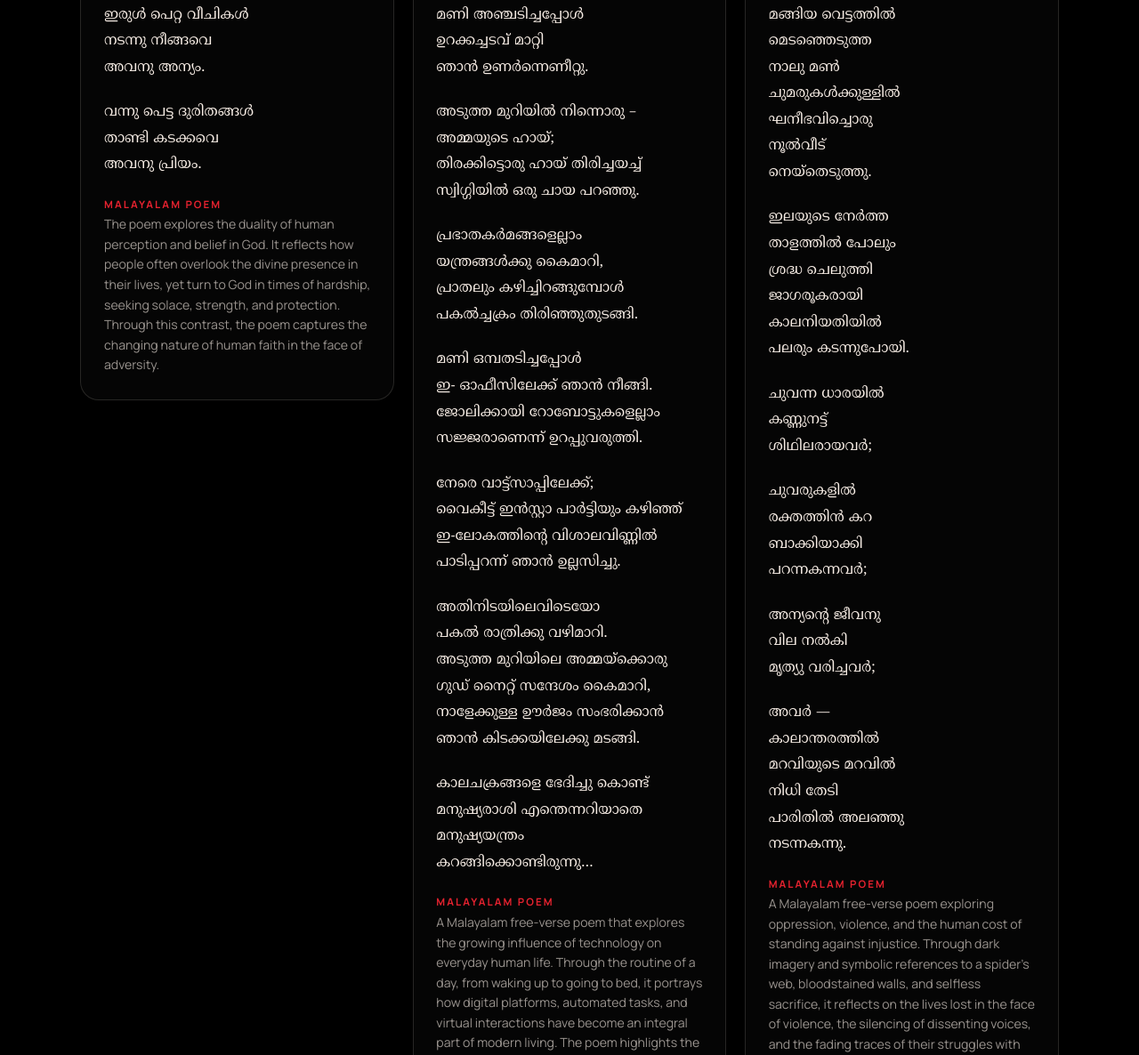
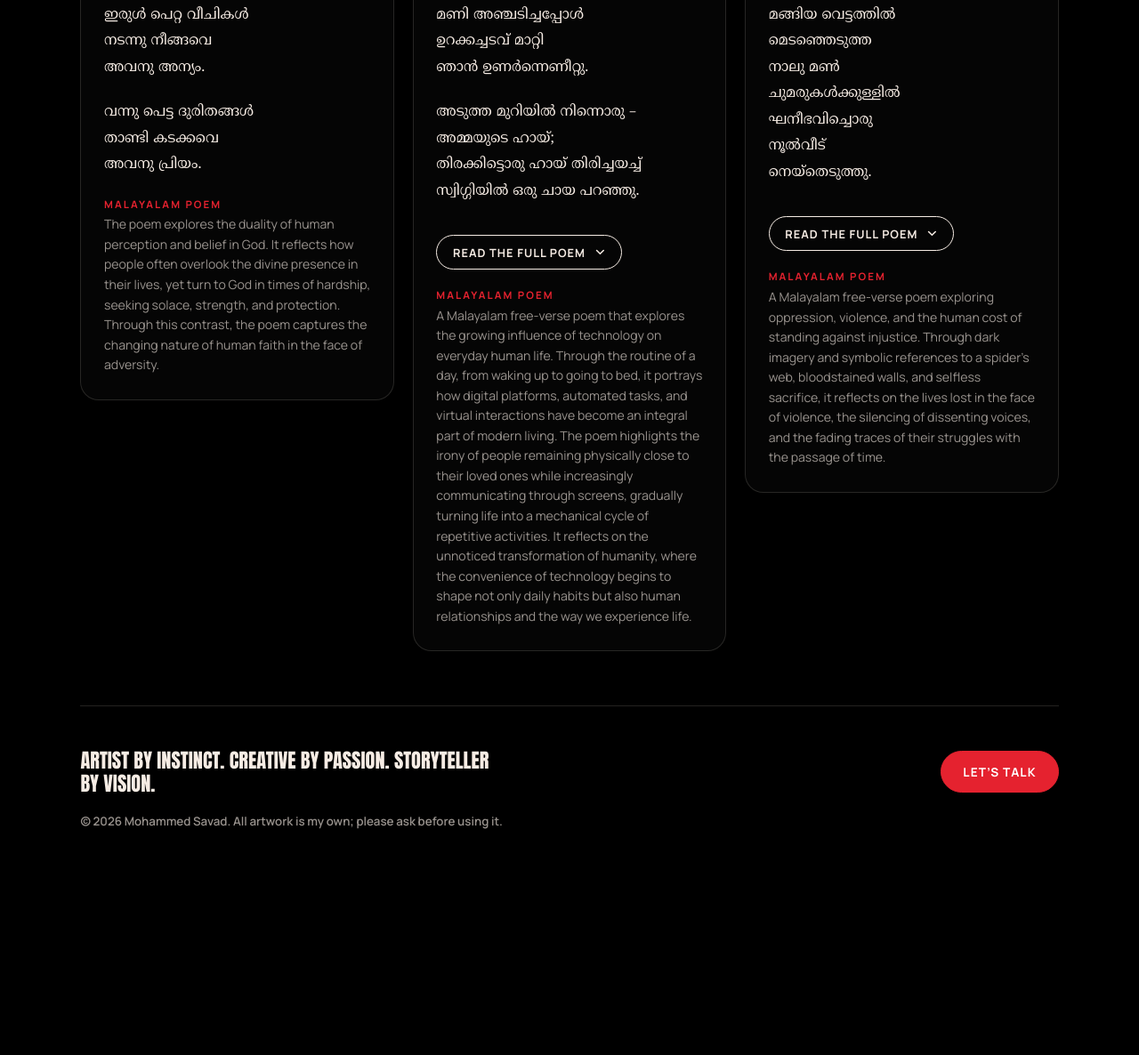
Before and after one commit to mosavad/Savad, a plain HTML site: page work.html in a window 1280 px wide. Shown: the part 4400-5586 px from the top of the page at 89% size. After the commit the page ends 5370 px from the top, so only its background shows below. Drawn offline with Linux system fonts and the light colour scheme.

Commit message:
Add files via upload

```diff
--- a/work.html
+++ b/work.html
@@ -213,7 +213,7 @@ body{background:#000}
       <div class="verse" lang="ml">
         <p>മണി അഞ്ചടിച്ചപ്പോൾ<br>ഉറക്കച്ചടവ് മാറ്റി<br>ഞാൻ ഉണർന്നെണീറ്റു.</p>
         <p>അടുത്ത മുറിയിൽ നിന്നൊരു –<br>അമ്മയുടെ ഹായ്;<br>തിരക്കിട്ടൊരു ഹായ് തിരിച്ചയച്ച്<br>സ്വിഗ്ഗിയില്‍ ഒരു ചായ പറഞ്ഞു.</p>
-        <div class="more" id="more-1">
+        <div class="more" id="more-1" hidden>
           <p>പ്രഭാതകർമങ്ങളെല്ലാം<br>യന്ത്രങ്ങൾക്കു കൈമാറി,<br>പ്രാതലും കഴിച്ചിറങ്ങുമ്പോൾ<br>പകൽച്ചക്രം തിരിഞ്ഞുതുടങ്ങി.</p>
           <p>മണി ഒമ്പതടിച്ചപ്പോൾ<br>ഇ- ഓഫീസിലേക്ക് ഞാന്‍ നീങ്ങി.<br>ജോലിക്കായി റോബോട്ടുകളെല്ലാം<br>സജ്ജരാണെന്ന് ഉറപ്പുവരുത്തി.</p>
           <p>നേരെ വാട്ട്സാപ്പിലേക്ക്;<br>വൈകീട്ട് ഇൻസ്റ്റാ പാർട്ടിയും കഴിഞ്ഞ്<br>ഇ-ലോകത്തിന്റെ വിശാലവിണ്ണിൽ<br>പാടിപ്പറന്ന് ഞാൻ ഉല്ലസിച്ചു.</p>
@@ -222,13 +222,14 @@ body{background:#000}
         </div>
       </div>
 
+      <button class="toggle" type="button" aria-expanded="false" aria-controls="more-1"><span>Read the full poem</span><svg viewBox="0 0 20 20" width="20" height="20" fill="none" stroke="currentColor" stroke-width="2.4" stroke-linecap="round" stroke-linejoin="round" aria-hidden="true"><path d="M4 7l6 6 6-6"/></svg></button>
       <div class="poem-desc"><p class="meta">Malayalam poem</p><p>A Malayalam free-verse poem that explores the growing influence of technology on everyday human life. Through the routine of a day, from waking up to going to bed, it portrays how digital platforms, automated tasks, and virtual interactions have become an integral part of modern living. The poem highlights the irony of people remaining physically close to their loved ones while increasingly communicating through screens, gradually turning life into a mechanical cycle of repetitive activities. It reflects on the unnoticed transformation of humanity, where the convenience of technology begins to shape not only daily habits but also human relationships and the way we experience life.</p></div>
     </article>
 <article class="poem">
       <h3 lang="ml">ചിലന്തി</h3>
       <div class="verse" lang="ml">
         <p>മങ്ങിയ വെട്ടത്തിൽ<br>മെടഞ്ഞെടുത്ത<br>നാലു മൺ<br>ചുമരുകൾക്കുള്ളിൽ<br>ഘനീഭവിച്ചൊരു<br>നൂൽവീട്<br>നെയ്തെടുത്തു.</p>
-        <div class="more" id="more-2">
+        <div class="more" id="more-2" hidden>
           <p>ഇലയുടെ നേർത്ത<br>താളത്തില്‍ പോലും<br>ശ്രദ്ധ ചെലുത്തി<br>ജാഗരൂകരായി<br>കാലനിയതിയിൽ<br>പലരും കടന്നുപോയി.</p>
           <p>ചുവന്ന ധാരയിൽ<br>കണ്ണുനട്ട്<br>ശിഥിലരായവർ;</p>
           <p>ചുവരുകളിൽ<br>രക്തത്തിൻ കറ<br>ബാക്കിയാക്കി<br>പറന്നകന്നവർ;</p>
@@ -237,6 +238,7 @@ body{background:#000}
         </div>
       </div>
 
+      <button class="toggle" type="button" aria-expanded="false" aria-controls="more-2"><span>Read the full poem</span><svg viewBox="0 0 20 20" width="20" height="20" fill="none" stroke="currentColor" stroke-width="2.4" stroke-linecap="round" stroke-linejoin="round" aria-hidden="true"><path d="M4 7l6 6 6-6"/></svg></button>
       <div class="poem-desc"><p class="meta">Malayalam poem</p><p>A Malayalam free-verse poem exploring oppression, violence, and the human cost of standing against injustice. Through dark imagery and symbolic references to a spider’s web, bloodstained walls, and selfless sacrifice, it reflects on the lives lost in the face of violence, the silencing of dissenting voices, and the fading traces of their struggles with the passage of time.</p></div>
     </article>
   </div>
@@ -277,6 +279,10 @@ body{background:#000}
   $('#sPrev').addEventListener('click',function(){showStack(si-1);});$('#sNext').addEventListener('click',function(){showStack(si+1);});
   dlg.addEventListener('click',function(e){if(e.target===dlg)dlg.close();});
   dlg.addEventListener('keydown',function(e){if(e.key==='ArrowLeft')show(cur-1);if(e.key==='ArrowRight')show(cur+1);if(stack.length&&(e.key==='ArrowUp'||e.key==='ArrowDown')){e.preventDefault();showStack(si+(e.key==='ArrowDown'?1:-1));}});
+  /* full-poem expand/collapse */
+  $$('.toggle').forEach(function(b){b.addEventListener('click',function(){
+    var m=document.getElementById(b.getAttribute('aria-controls')),o=b.getAttribute('aria-expanded')==='true';
+    m.hidden=o;b.setAttribute('aria-expanded',o?'false':'true');b.querySelector('span').textContent=o?'Read the full poem':'Show less';});});
   /* highlight the category chip for the section on screen */
   var links=$$('.chips a'),secs=$$('.cat');
   function mark(){var y=innerHeight*0.35,cur=null;secs.forEach(function(s){if(s.getBoundingClientRect().top<=y)cur=s.id;});
```
